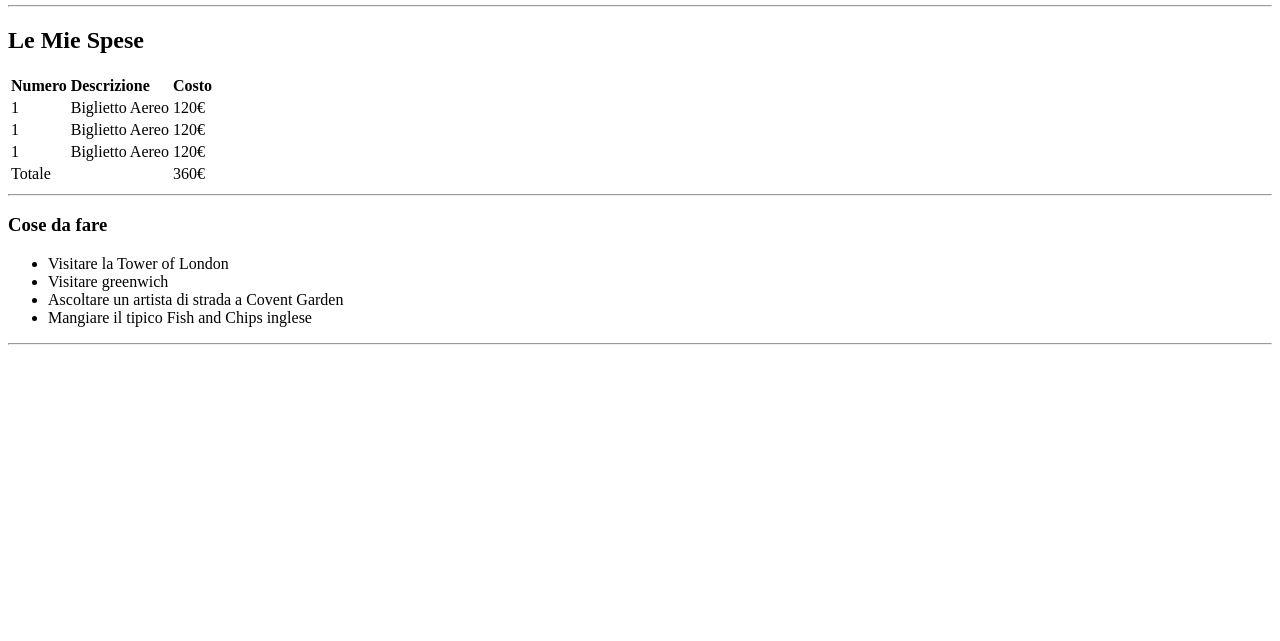
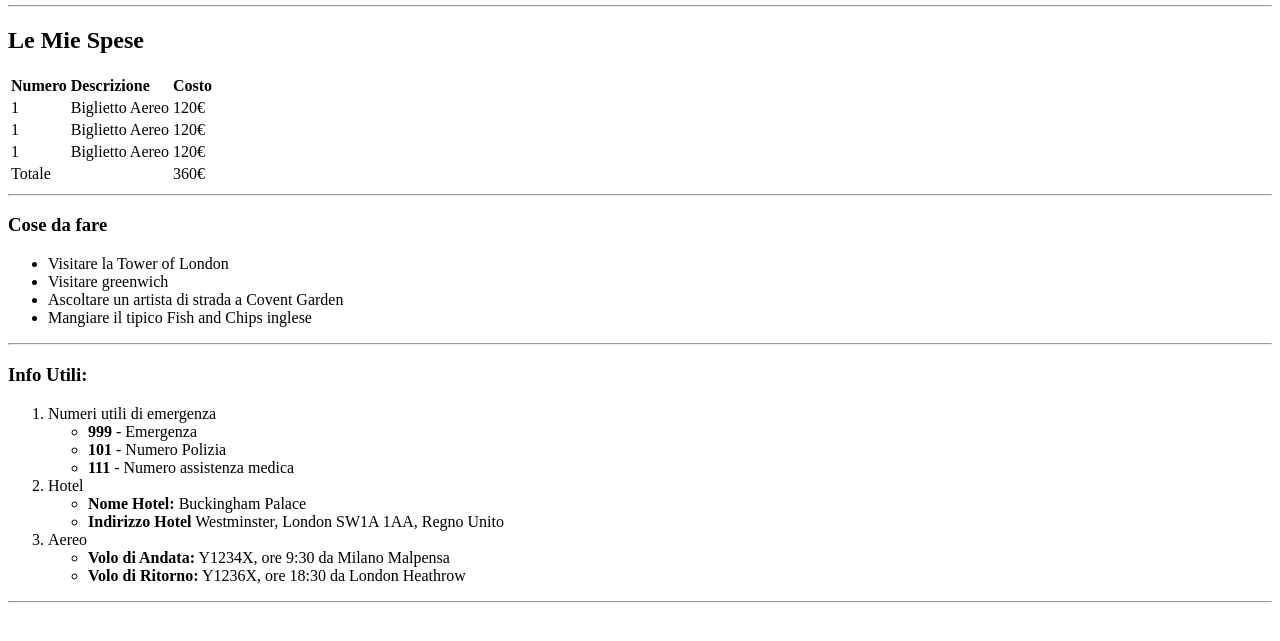
Before and after one commit to PriscoCoppola/html-london-trip, a website: page index.html in a window 1280 px wide. Shown: the part 101-742 px from the top of the page. Drawn offline with Linux system fonts and the light colour scheme.

Commit message:
add info

```diff
--- a/index.html
+++ b/index.html
@@ -69,5 +69,39 @@
       </ul>
       <hr />
     </section>
+
+    <!-- Sezione Informazioni -->
+    <section>
+      <h3>Info Utili:</h3>
+      <ol>
+        <li>Numeri utili di emergenza</li>
+        <ul>
+          <li><strong>999</strong> - Emergenza</li>
+          <li><strong>101</strong> - Numero Polizia</li>
+          <li><strong>111</strong> - Numero assistenza medica</li>
+        </ul>
+
+        <li>Hotel</li>
+        <ul>
+          <li><strong>Nome Hotel:</strong> Buckingham Palace</li>
+          <li>
+            <strong>Indirizzo Hotel</strong> Westminster, London SW1A 1AA, Regno
+            Unito
+          </li>
+        </ul>
+
+        <li>Aereo</li>
+        <ul>
+          <li>
+            <strong>Volo di Andata:</strong> Y1234X, ore 9:30 da Milano Malpensa
+          </li>
+          <li>
+            <strong>Volo di Ritorno:</strong> Y1236X, ore 18:30 da London
+            Heathrow
+          </li>
+        </ul>
+      </ol>
+      <hr />
+    </section>
   </body>
 </html>
```
